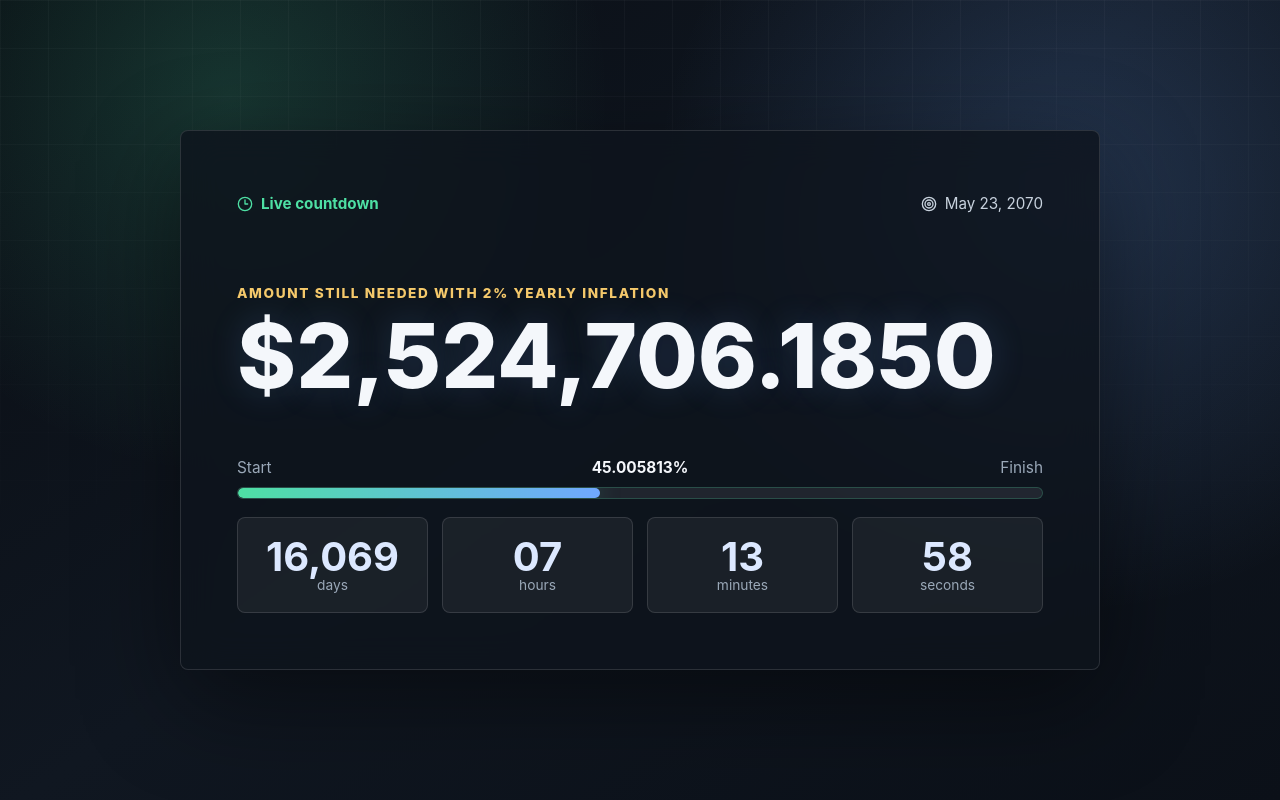
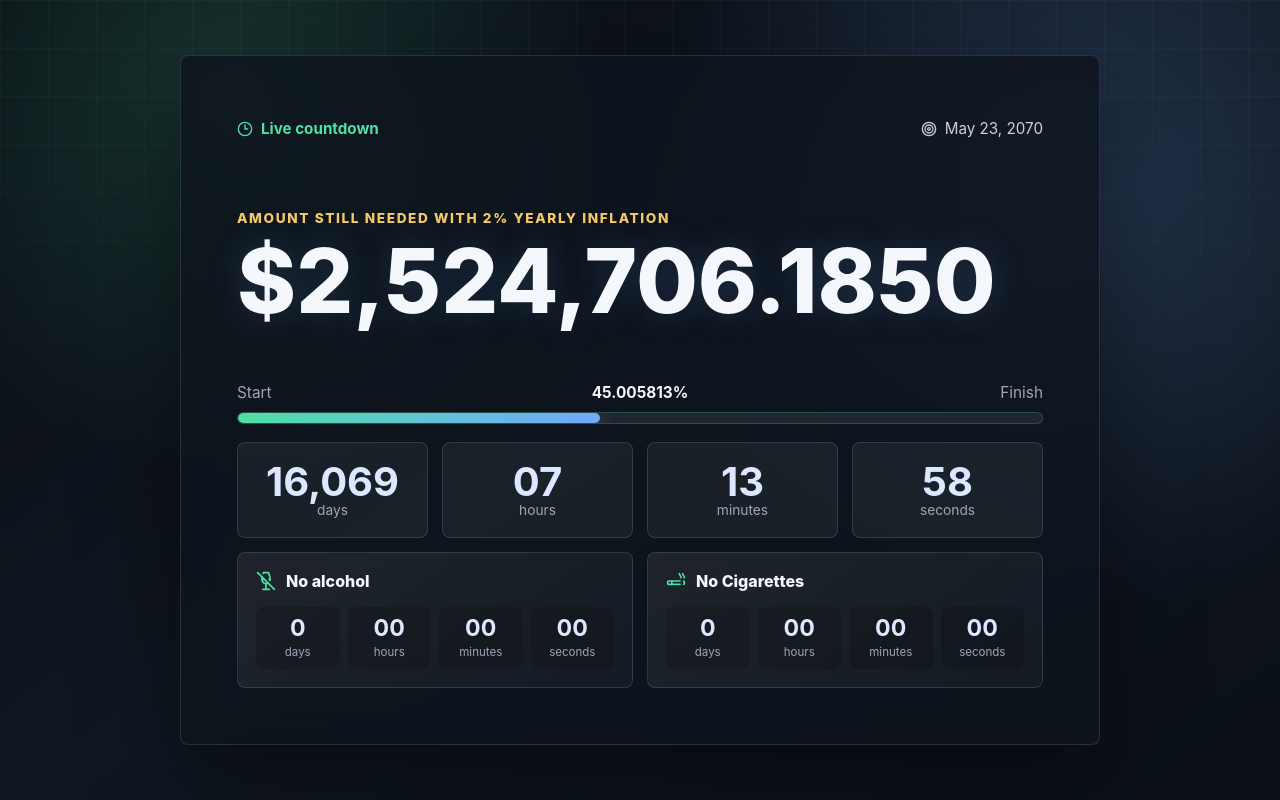
Before and after one commit to Esmodeo/playground, a React (Vite) app: page / in a window 1280 px wide. Built offline with nearby package versions, Linux system fonts and the light colour scheme.

Commit message:
Add health streak counters

```diff
--- a/src/main.jsx
+++ b/src/main.jsx
@@ -1,10 +1,11 @@
 import React, { useEffect, useMemo, useState } from 'react';
 import { createRoot } from 'react-dom/client';
-import { Clock3, Target } from 'lucide-react';
+import { Cigarette, Clock3, Target, WineOff } from 'lucide-react';
 import './styles.css';
 
 const START_DATE = new Date(1990, 4, 23, 0, 0, 0, 0);
 const TARGET_DATE = new Date(2070, 4, 23, 0, 0, 0, 0);
+const HEALTH_START_DATE = new Date(2026, 4, 25, 13, 0, 0, 0);
 const MONTHLY_AMOUNT = 3000;
 const ANNUAL_INFLATION_RATE = 0.02;
 const YEAR_IN_MILLISECONDS = 365.2425 * 24 * 60 * 60 * 1000;
@@ -95,6 +96,17 @@ function formatDuration(milliseconds) {
   return { days, hours, minutes, seconds };
 }
 
+function formatElapsedTime(milliseconds) {
+  const { days, hours, minutes, seconds } = formatDuration(milliseconds);
+
+  return [
+    { label: 'days', value: days.toLocaleString('en-US') },
+    { label: 'hours', value: hours.toString().padStart(2, '0') },
+    { label: 'minutes', value: minutes.toString().padStart(2, '0') },
+    { label: 'seconds', value: seconds.toString().padStart(2, '0') },
+  ];
+}
+
 function getOverallProgress(now) {
   const total = TARGET_DATE.getTime() - START_DATE.getTime();
   const elapsed = now.getTime() - START_DATE.getTime();
@@ -112,6 +124,14 @@ function App() {
   const countdown = useMemo(() => getCountdown(now), [now]);
   const duration = useMemo(() => formatDuration(countdown.millisecondsLeft), [countdown.millisecondsLeft]);
   const overallProgress = useMemo(() => getOverallProgress(now), [now]);
+  const healthDuration = useMemo(
+    () => formatElapsedTime(now.getTime() - HEALTH_START_DATE.getTime()),
+    [now],
+  );
+  const healthSections = [
+    { icon: WineOff, title: 'No alcohol' },
+    { icon: Cigarette, title: 'No Cigarettes' },
+  ];
 
   return (
     <main className="app-shell">
@@ -161,6 +181,25 @@ function App() {
             <span>seconds</span>
           </div>
         </div>
+
+        <div className="health-grid" aria-label="Health streak counters">
+          {healthSections.map(({ icon: Icon, title }) => (
+            <section className="health-card" key={title} aria-label={title}>
+              <div className="health-heading">
+                <Icon size={20} aria-hidden="true" />
+                <h2>{title}</h2>
+              </div>
+              <div className="health-time">
+                {healthDuration.map((item) => (
+                  <div key={item.label}>
+                    <strong>{item.value}</strong>
+                    <span>{item.label}</span>
+                  </div>
+                ))}
+              </div>
+            </section>
+          ))}
+        </div>
       </section>
     </main>
   );
--- a/src/styles.css
+++ b/src/styles.css
@@ -198,6 +198,65 @@ h1 {
   line-height: 1;
 }
 
+.health-grid {
+  display: grid;
+  grid-template-columns: repeat(2, minmax(0, 1fr));
+  gap: 14px;
+  margin-top: 14px;
+}
+
+.health-card {
+  min-width: 0;
+  padding: 18px;
+  border: 1px solid var(--line);
+  border-radius: 8px;
+  background: linear-gradient(145deg, rgba(255, 255, 255, 0.07), rgba(255, 255, 255, 0.035));
+}
+
+.health-heading {
+  display: flex;
+  align-items: center;
+  gap: 10px;
+  margin-bottom: 16px;
+  color: var(--green);
+}
+
+.health-heading h2 {
+  margin: 0;
+  color: var(--ink);
+  font-size: 1rem;
+  font-weight: 800;
+  letter-spacing: 0;
+}
+
+.health-time {
+  display: grid;
+  grid-template-columns: repeat(4, minmax(0, 1fr));
+  gap: 8px;
+}
+
+.health-time div {
+  display: grid;
+  min-width: 0;
+  justify-items: center;
+  gap: 5px;
+  padding: 10px 6px;
+  border-radius: 8px;
+  background: rgba(0, 0, 0, 0.17);
+}
+
+.health-time strong {
+  color: #dce8ff;
+  font-size: clamp(1.05rem, 2vw, 1.45rem);
+  line-height: 1;
+  overflow-wrap: anywhere;
+}
+
+.health-time span {
+  color: var(--muted);
+  font-size: 0.72rem;
+}
+
 @media (max-width: 680px) {
   .app-shell {
     padding: 14px;
@@ -229,4 +288,9 @@ h1 {
   .time-grid {
     grid-template-columns: repeat(2, minmax(0, 1fr));
   }
+
+  .health-grid,
+  .health-time {
+    grid-template-columns: 1fr;
+  }
 }
```
